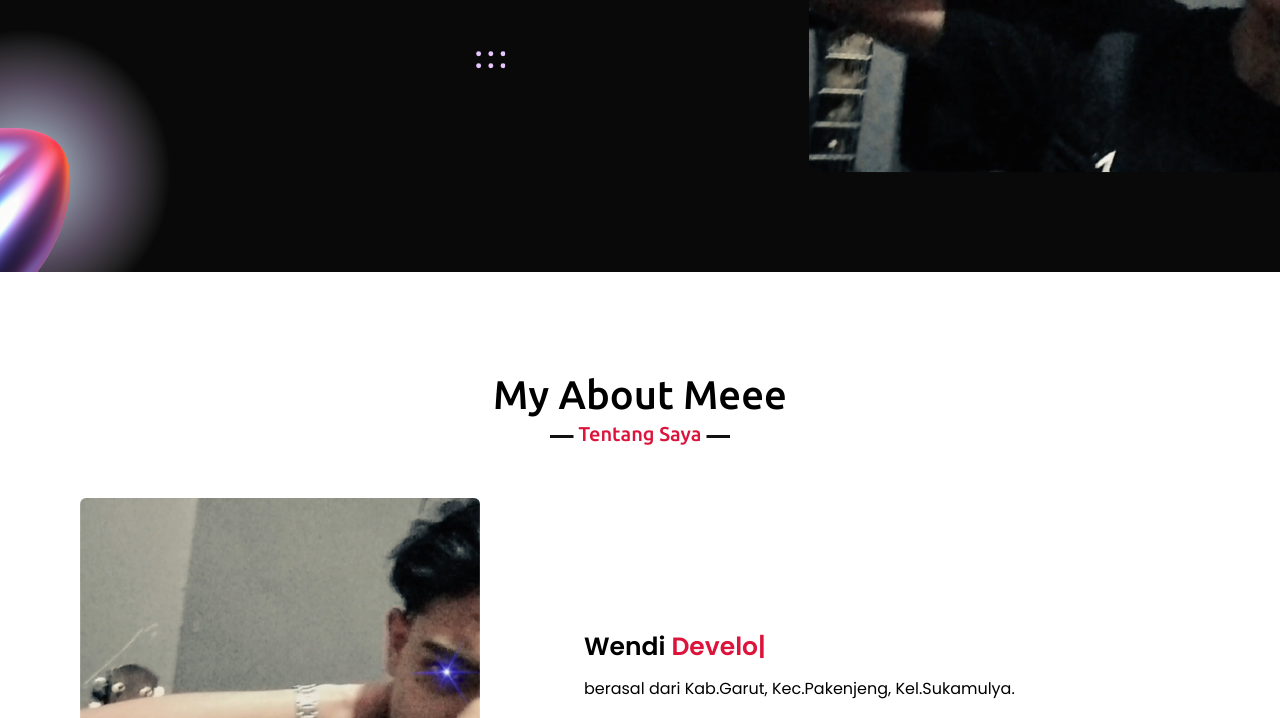
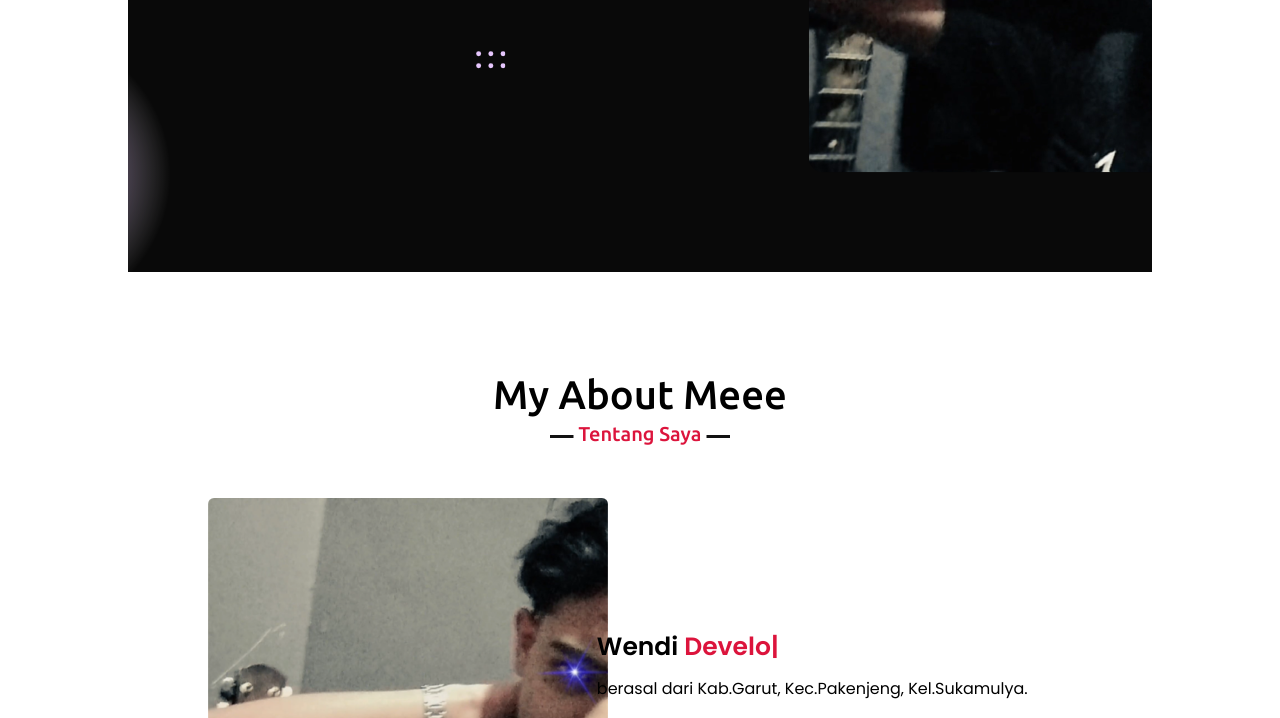
Before and after one commit to RaikazuWebId/RaikazuWebId.github.io, a plain HTML site: page index.html in a window 1280 px wide. Shown: the part 528-1246 px from the top of the page. Drawn offline with nearby package versions, Linux system fonts and the light colour scheme.

Commit message:
Update style.css

```diff
--- a/style.css
+++ b/style.css
@@ -1,5 +1,9 @@
 /*  import google fonts */
 @import url('https://fonts.googleapis.com/css2?family=Poppins:wght@400;500;600;700&family=Ubuntu:wght@400;500;700&display=swap');
+body {
+    width: 1024px; /* Sesuaikan dengan layout desktop Anda */
+    margin: 0 auto;
+}
 
 *{
     margin: 0;
```
